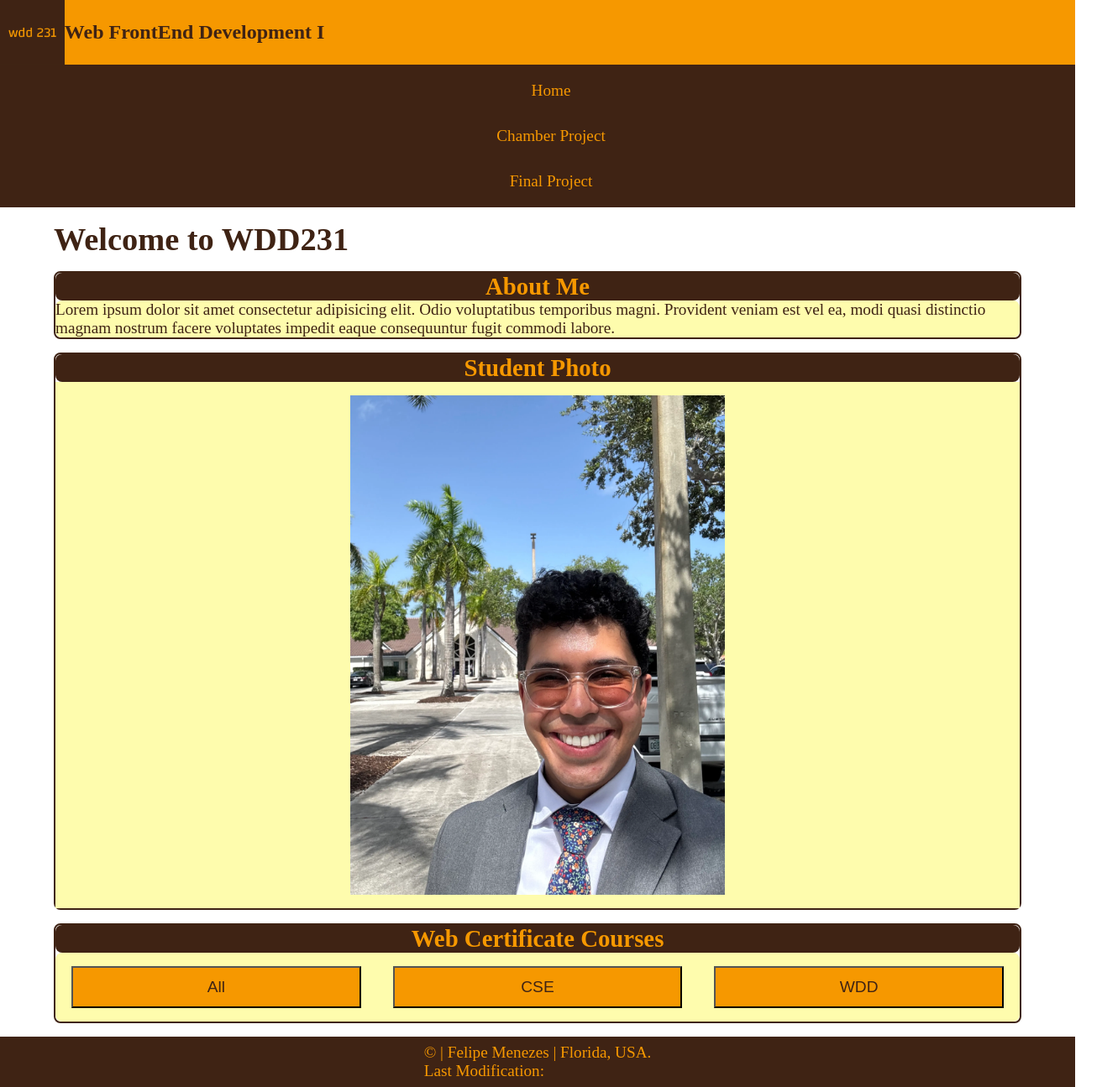
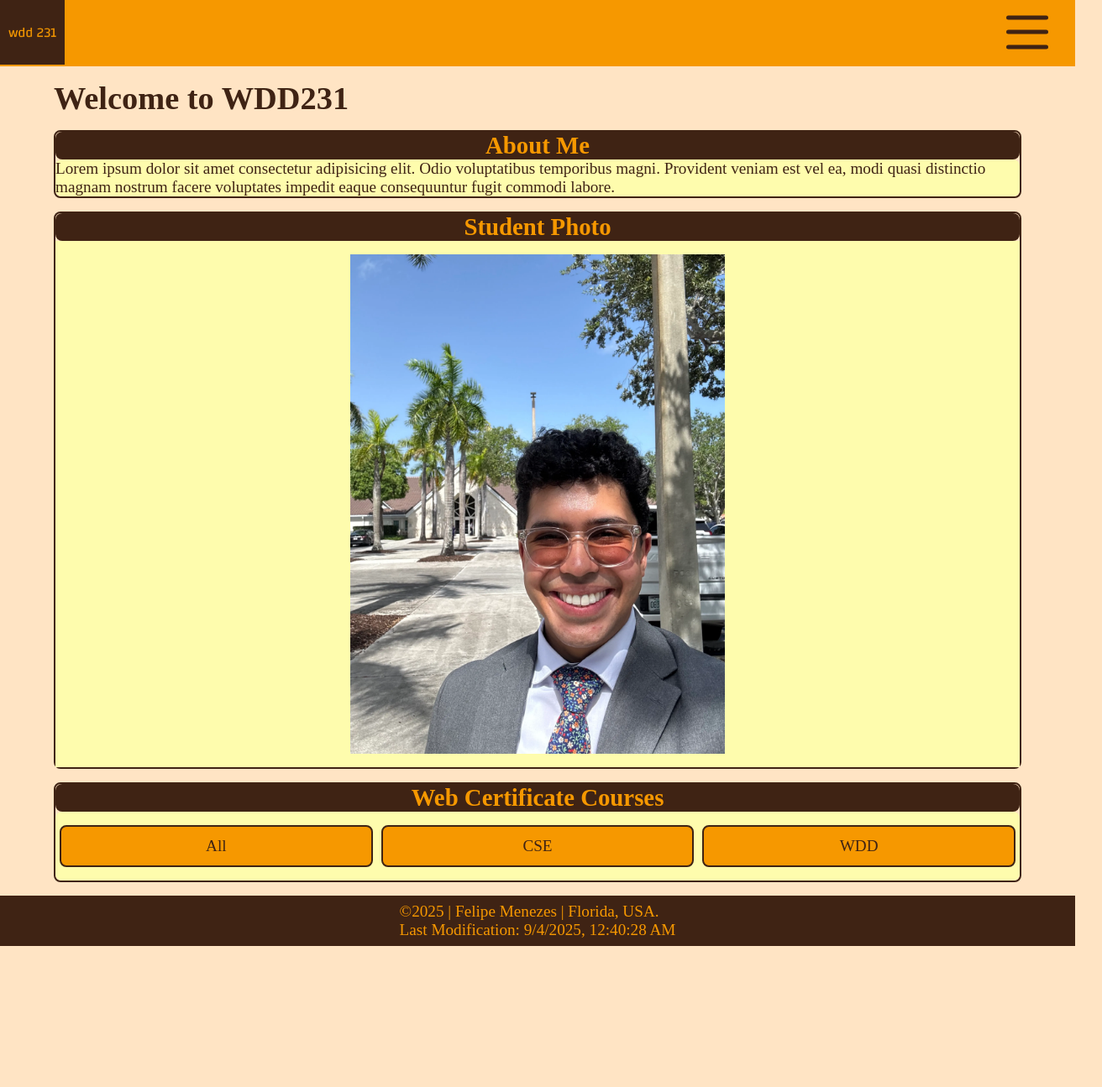
Before and after one commit to Fehlipe19/wdd231, a plain HTML site: page index.html in a window 1280 px wide. Shown: the whole page at 84% size, 1312 px wide, since content can reach past the window. After the commit the page ends 1127 px from the top, so only its background shows below. Drawn offline with Linux system fonts and the light colour scheme.

Commit message:
Update the dates on footer

```diff
--- a/index.html
+++ b/index.html
@@ -15,10 +15,17 @@
     <header>
       <div class="logo-banner">
         <img id="profile" src="images/profile.png" alt="WDD 231 Logo" />
-        <h1>Web FrontEnd Development I</h1>
+        <h1 id="logo-title">Web FrontEnd Development I</h1>
+        <div class="mobile-header">
+          <div id="ham-menu">
+            <span></span>
+            <span></span>
+            <span></span>
+          </div>
+        </div>
       </div>
       <nav>
-        <ul>
+        <ul class="mobile-nav">
           <li><a href="#">Home</a></li>
           <li><a href="#">Chamber Project</a></li>
           <li><a href="#">Final Project</a></li>
@@ -51,9 +58,9 @@
         </div>
         <div class="card-body">
           <div class="button-list">
-            <button id="all-classes">All</button>
-            <button id="cse-classes">CSE</button>
-            <button id="wdd-classes">WDD</button>
+            <a href="#" id="all-classes">All</a>
+            <a href="#" id="cse-classes">CSE</a>
+            <a href="#" id="wdd-classes">WDD</a>
           </div>
           <!-- <ul>
               <li><a href="#">All</a></li>
@@ -69,9 +76,12 @@
         <!-- Icons 1-3 -->
       </div>
       <div class="footer-text">
-        <p>©<span id="currentyear"></span> | Felipe Menezes | Florida, USA.</p>
-        <p>Last Modification: <span id="lastupdated"></span></p>
+        <p>©<span id="currentYear"></span> | Felipe Menezes | Florida, USA.</p>
+        <p id="lastModified"></p>
       </div>
     </footer>
+    <script src="scripts/navigation.js" defer></script>
+    <script src="scripts/date.js" defer></script>
+    <script src="scripts/course.js" defer></script>
   </body>
 </html>
--- a/scripts/date.js
+++ b/scripts/date.js
@@ -0,0 +1,11 @@
+const currentDate = new Date();
+const year = currentDate.getFullYear();
+const oLastModified = new Date(document.lastModified);
+
+const currentYear = document.getElementById("currentYear");
+const lastModifiedP = document.getElementById("lastModified");
+
+console.log(`Current Year: ${year}`);
+
+currentYear.textContent = `${year}`;
+lastModifiedP.textContent = `Last Modification: ${oLastModified.toLocaleString()}`;
--- a/scripts/navigation.js
+++ b/scripts/navigation.js
@@ -0,0 +1,7 @@
+const menuButton = document.querySelector("#ham-menu");
+const navList = document.querySelector("ul");
+
+menuButton.addEventListener("click", () => {
+  navList.classList.toggle("open");
+  menuButton.classList.toggle("active");
+});
--- a/styles/small.css
+++ b/styles/small.css
@@ -10,10 +10,77 @@
   color: var(--dark-bg);
 }
 
+nav {
+  border-top: 2px solid #f69800;
+}
+
+#logo-title {
+  display: none;
+}
+
+.mobile-header {
+  /* width: 100%; */
+  position: relative;
+  align-items: center;
+}
+
+.mobile-nav {
+  display: none;
+}
+
+#ham-menu {
+  height: 50px;
+  width: 50px;
+  cursor: pointer;
+  position: relative;
+  margin-right: 32px;
+}
+
+#ham-menu span {
+  position: absolute;
+  height: 5px;
+  width: 100%;
+  background-color: var(--dark-bg);
+  border-radius: 16px;
+  top: 50%;
+  left: 50%;
+  transform: translate(-50%, -50%);
+  transition: all 0.3s ease;
+}
+
+#ham-menu span:nth-child(1) {
+  top: 15%;
+}
+
+#ham-menu span:nth-child(3) {
+  top: 85%;
+}
+
+#ham-menu.active span:nth-child(1) {
+  top: 55%;
+  transform: translate(-50%, -50%) rotate(45deg);
+}
+
+#ham-menu.active span:nth-child(2) {
+  opacity: 0;
+}
+
+#ham-menu.active span:nth-child(3) {
+  top: 45%;
+  transform: translate(-50%, 50%) rotate(-45deg);
+}
+
+.open {
+  display: flex;
+  flex-direction: column;
+  align-items: center;
+  margin-top: 16px;
+}
+
 .logo-banner {
   display: flex;
   align-items: center;
-  justify-content: flex-start;
+  justify-content: space-between;
   background-color: var(--light-color);
 }
 
@@ -56,6 +123,11 @@ li a:hover {
 
 #profile {
   width: 6%;
+  min-width: 50px;
+}
+
+body {
+  background-color: bisque;
 }
 
 main {
@@ -110,15 +182,23 @@ section p,
   padding: 16px;
 }
 
-button {
+#all-classes,
+#cse-classes,
+#wdd-classes {
   padding: 12px;
   width: 30%;
   font-size: 1.2rem;
   background-color: var(--light-color);
   color: var(--dark-bg);
+  text-align: center;
+  text-decoration: none;
+  border: 2px solid var(--dark-bg);
+  border-radius: 8px;
 }
 
-button:hover {
+#all-classes:hover,
+#cse-classes:hover,
+#wdd-classes:hover {
   /* background-color: var(--light-color); */
   color: var(--light-bg);
   border: 2px solid var(--light-bg);
@@ -136,3 +216,7 @@ footer {
 .footer-text p {
   color: var(--light-color);
 }
+
+#currentYear {
+  color: var(--light-color);
+}
```
